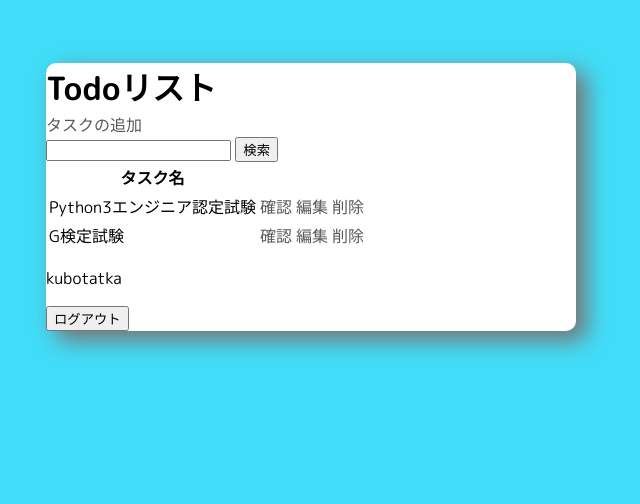
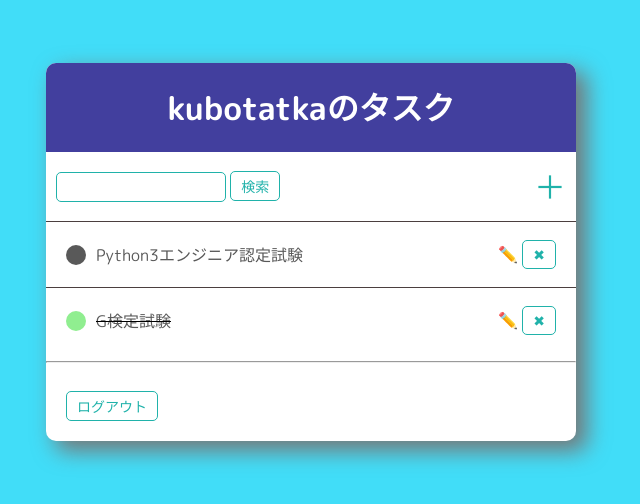
Before and after one commit to kutaka742/djangoTodoapp, a Django app: page / in a window 1280 px wide. Shown: the top 504 px of the page, without its empty margins (329-969 px from the left). Run offline with Django 5.2, Linux system fonts and the light colour scheme; a user stored in the database is signed in; data comes from the database, SQL or seed files in the repository; both versions use the stored data as it was after the commit.

Commit message:
各ページのスタイル修正

```diff
--- a/todoproject/todoapp/static/css/base.css
+++ b/todoproject/todoapp/static/css/base.css
@@ -20,3 +20,140 @@ a {
 h1 {
     margin: 0;
 }
+
+table th {
+    color: #595959;
+    width: 20%;
+    text-align: left;
+    padding: 10px;
+    border-top: 1px solid #4b3f3f;
+    border-right: 1px solid #4b3f3f;
+}
+
+table td {
+    color: #595959;
+    width: 100%;
+    text-align: left;
+    padding: 10px;
+    border-top: 1px solid #4b3f3f;
+}
+
+.header {
+    text-align: center;
+    padding: 20px 0;
+    background: #423f9e;
+    background: linear-gradient(90deg, rgba(66, 63, 158, 1) 0%, rgba(66, 63, 158, 1) 35%);
+    border-radius: 10px 10px 0 0;
+    color: white;
+}
+
+.taskWrapper {
+    display: flex;
+    justify-content: space-between;
+    align-items: center;
+    padding: 20px;
+    border-top: 1px solid #4b3f3f;
+}
+
+.taskTitle {
+    display: flex;
+    align-items: center;
+}
+
+.taskCompletedIcon {
+    width: 20px;
+    height: 20px;
+    background-color: lightgreen;
+    border-radius: 50%;
+    margin-right: 10px;
+}
+
+.taskInCompletedIcon {
+    width: 20px;
+    height: 20px;
+    background-color: #595959;
+    border-radius: 50%;
+    margin-right: 10px;
+}
+
+.loginAndlogout {
+    padding: 20px;
+
+}
+
+.deleteButton {
+    color: red;
+}
+
+/* タスク検索・追加 */
+.searchWrapper {
+    display: flex;
+    justify-content: space-between;
+    padding: 10px;
+    align-items: center;
+}
+
+.searchInput {
+    height: 24px;
+    outline: none;
+    border: 1px solid lightseagreen;
+    border-radius: 5px;
+    padding: 2px 4px;
+    width: 160px !important;
+}
+
+.searchButton{
+    border:1px solid lightseagreen;
+    padding:4px 10px;
+    background-color: white;
+    color:lightseagreen;
+    border-radius: 5px;
+    cursor: pointer;
+    font-size: 14px;
+    transition:all 0.4s;
+}
+
+.searchButton:hover{
+    background-color: lightseagreen;
+    color: white;
+}
+
+.deleteButton{
+    border:1px solid lightseagreen;
+    padding:4px 10px;
+    background-color: white;
+    color:lightseagreen;
+    border-radius: 5px;
+    cursor: pointer;
+    font-size: 14px;
+    transition:all 0.4s;
+}
+
+.deleteButton:hover{
+    background-color: red;
+    color: white;
+}
+
+.addButton{
+    font-size: 32px;
+    color: lightseagreen;
+
+}
+
+label {
+    display: block;
+}
+
+input[type="text"],
+textarea {
+    width: 100%;
+}
+
+.accountWrapper{
+    padding: 20px;
+}
+
+.accountWrapper p{
+    margin: 0;
+    padding: 0;
+}
--- a/todoproject/todoapp/templates/todoapp/base.html
+++ b/todoproject/todoapp/templates/todoapp/base.html
@@ -2,20 +2,21 @@
 <html lang="ja">
   <head>
     {% load static %}
-        <meta charset="UTF-8">
-        <meta http-equiv="X-UA-Compatible" content="IE=edge">
-        <meta name="viewport" content="width=device-width, initial-scale=1.0">
+    <meta charset="UTF-8" />
+    <meta http-equiv="X-UA-Compatible" content="IE=edge" />
+    <meta name="viewport" content="width=device-width, initial-scale=1.0" />
     <title>Todoアプリ</title>
 
-        <link rel="preconnect" href="https://fonts.googleapis.com">
-        <link rel="preconnect" href="https://fonts.gstatic.com" crossorigin>
-        <link href="https://fonts.googleapis.com/css2?family=M+PLUS+Rounded+1c:wght@100;300;400;500;700;800;900&display=swap" rel="stylesheet">
-        <link rel="stylesheet" href="{% static 'css/base.css' %}">
+    <link rel="preconnect" href="https://fonts.googleapis.com" />
+    <link rel="preconnect" href="https://fonts.gstatic.com" crossorigin />
+    <link href="https://fonts.googleapis.com/css2?family=M+PLUS+Rounded+1c:wght@100;300;400;500;700;800;900&display=swap" rel="stylesheet" />
+    <link rel="stylesheet" href="{% static 'css/base.css' %}" />
   </head>
 
   <body>
     <div class="todoAppWrapper">
-            {% block content %}{% endblock content %}
+      {% block content %}
+      {% endblock %}
     </div>
   </body>
 </html>
--- a/todoproject/todoapp/templates/todoapp/task_list.html
+++ b/todoproject/todoapp/templates/todoapp/task_list.html
@@ -1,38 +1,59 @@
 {% extends 'todoapp/base.html' %}
 {% block content %}
-<h1>Todoリスト</h1>
-<a href="{% url 'create-task' %}">タスクの追加</a>
+  <div class="header">
+    <h1>{{ request.user }}のタスク</h1>
+  </div>
 
+  <div class="searchWrapper">
     <form method="get">
       {% csrf_token %}
-    <input type="text" name="search" value="{{ search }}">
-    <input type="submit" value="検索">
+      <input type="text" name="search" value="{{ search }}" class="searchInput" />
+      <input type="submit" value="検索" class="searchButton" />
     </form>
+    <a href="{% url 'create-task' %}" class="addButton">＋</a>
+  </div>
 
-<table>
-    <tr>
-        <th>タスク名</th>
-    </tr>
+  <div class="tasksWrapper">
     {% for task in tasks %}
-        <tr>
-            <td>{{ task.title }}</td>
-            <td><a href="{% url 'task' task.id %}">確認</a></td>
-            <td><a href="{% url 'edit-task' task.id %}">編集</a></td>
-            <td><a href="{% url 'delete-task' task.id %}">削除</a></td>
-        </tr>
+      <div class="taskWrapper">
+        {% if task.completed %}
+          <!-- タスクが完了 -->
+          <div class="taskTitle">
+            <div class="taskCompletedIcon"></div>
+            <s><a href="{% url 'task' task.id %}">{{ task }}</a></s>
+          </div>
+          <div>
+            <a href="{% url 'edit-task' task.id %}" class="editButton">&#9999;&#65039;</a>
+            <a href="{% url 'delete-task' task.id %}" class="deleteButton">&#x2716;</a>
+          </div>
+        {% else %}
+          <!-- タスクが未完了 -->
+          <div class="taskTitle">
+            <div class="taskInCompletedIcon"></div>
+            <a href="{% url 'task' task.id %}">{{ task }}</a>
+          </div>
+          <div>
+            <a href="{% url 'edit-task' task.id %}" class="editButton">&#9999;&#65039;</a>
+            <a href="{% url 'delete-task' task.id %}" class="deleteButton">&#x2716;</a>
+          </div>
+        {% endif %}
+      </div>
+    {% empty %}
+      <h3 style="padding-left:20px;">タスクはありません。</h3>
     {% endfor %}
-</table>
+  </div>
+
+  <hr />
 
   <div class="loginAndlogout">
     {% if request.user.is_authenticated %}
-    <p>{{request.user}}</p>
+      {% comment %} <p>{{ request.user }}</p> {% endcomment %}
       <form action="{% url 'logout' %}" method="post">
         {% csrf_token %}
-        <input type="submit" value="ログアウト">
+        <input type="submit" value="ログアウト" class="searchButton" />
       </form>
     {% else %}
       <a href="{% url 'login' %}">ログイン</a>
     {% endif %}
   </div>
-
-{% endblock content %}
+{% endblock %}
```
Also changed, not shown: todoproject/todoapp/templates/todoapp/login.html (+13 -7 lines), todoproject/todoapp/templates/todoapp/register.html (+20 -8 lines), todoproject/todoapp/templates/todoapp/task_confirm_delete.html (+9 -7 lines), todoproject/todoapp/templates/todoapp/task_detail.html (+16 -10 lines), todoproject/todoapp/templates/todoapp/task_edit.html (+7 -6 lines), todoproject/todoapp/templates/todoapp/task_form.html (+7 -6 lines), todoproject/db.sqlite3. Lines whose indentation alone changed are shown as unchanged.
